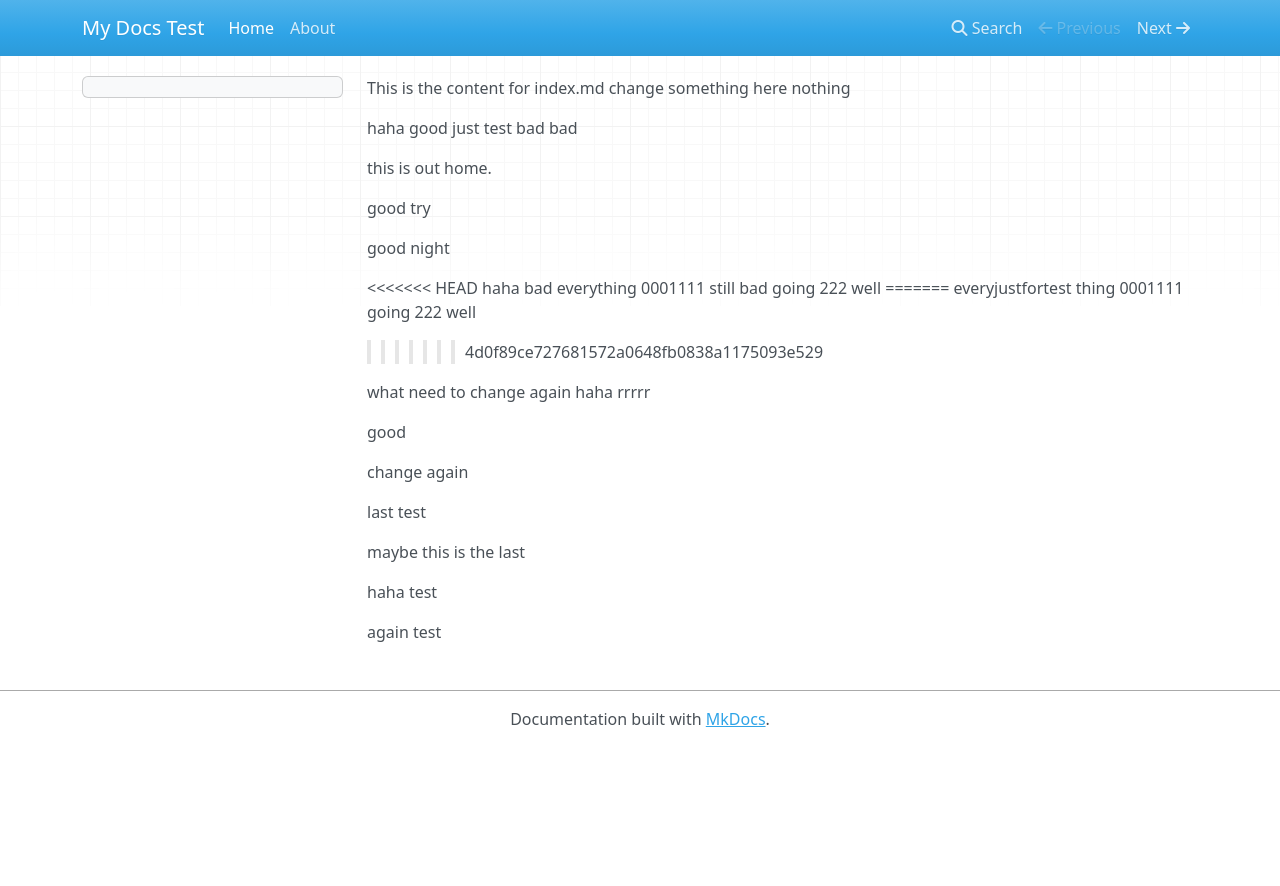
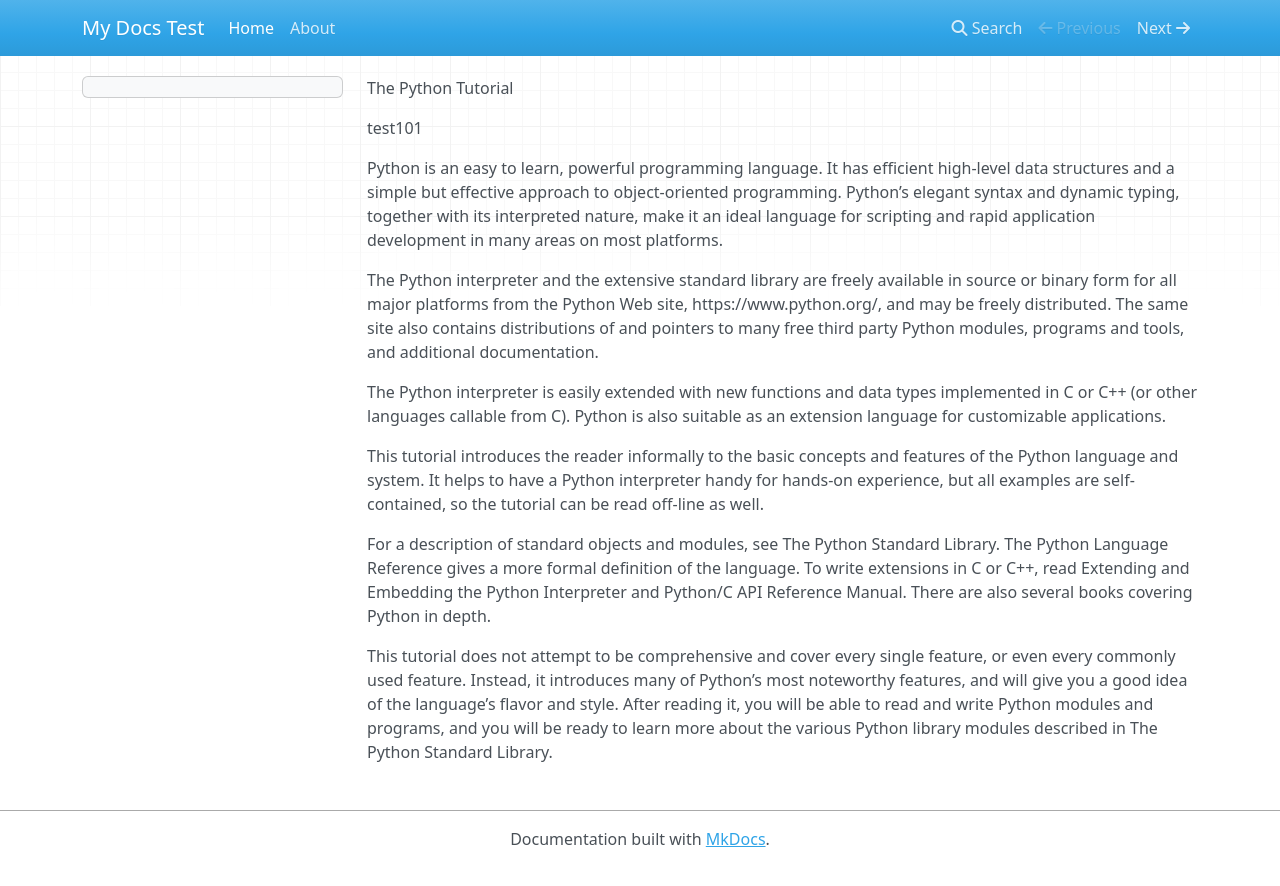
Before and after one commit to maplefu0602/test-gdcdocs, an MkDocs documentation site: the page built from docs/index.md, in a window 1280 px wide. Shown: the top 886 px of the page. Built offline with MkDocs 1.6.1, drawn with Linux system fonts in a browser that asks for light colours; nearby versions of some CDN libraries; old or Windows-style settings are respelled for this version of MkDocs.

Commit message:
update content from book

```diff
--- a/docs/index.md
+++ b/docs/index.md
@@ -1,37 +1,15 @@
-This is the content for index.md
-change something here
-nothing
+The Python Tutorial
 
-haha good
-just test
-bad bad
+test101
 
+Python is an easy to learn, powerful programming language. It has efficient high-level data structures and a simple but effective approach to object-oriented programming. Python’s elegant syntax and dynamic typing, together with its interpreted nature, make it an ideal language for scripting and rapid application development in many areas on most platforms.
 
-this is out home.
+The Python interpreter and the extensive standard library are freely available in source or binary form for all major platforms from the Python Web site, https://www.python.org/, and may be freely distributed. The same site also contains distributions of and pointers to many free third party Python modules, programs and tools, and additional documentation.
 
-good try
+The Python interpreter is easily extended with new functions and data types implemented in C or C++ (or other languages callable from C). Python is also suitable as an extension language for customizable applications.
 
-good night
+This tutorial introduces the reader informally to the basic concepts and features of the Python language and system. It helps to have a Python interpreter handy for hands-on experience, but all examples are self-contained, so the tutorial can be read off-line as well.
 
-<<<<<<< HEAD
-haha bad everything 0001111 still bad going 222 well
-=======
-everyjustfortest thing 0001111 going 222 well
->>>>>>> 4d0f89ce727681572a0648fb0838a1175093e529
+For a description of standard objects and modules, see The Python Standard Library. The Python Language Reference gives a more formal definition of the language. To write extensions in C or C++, read Extending and Embedding the Python Interpreter and Python/C API Reference Manual. There are also several books covering Python in depth.
 
-what
-need to change again
-haha
-rrrrr
-
-good
-
-change again
-
-last test
-
-maybe this is the last
-
-haha test
-
-again test
+This tutorial does not attempt to be comprehensive and cover every single feature, or even every commonly used feature. Instead, it introduces many of Python’s most noteworthy features, and will give you a good idea of the language’s flavor and style. After reading it, you will be able to read and write Python modules and programs, and you will be ready to learn more about the various Python library modules described in The Python Standard Library.
```
